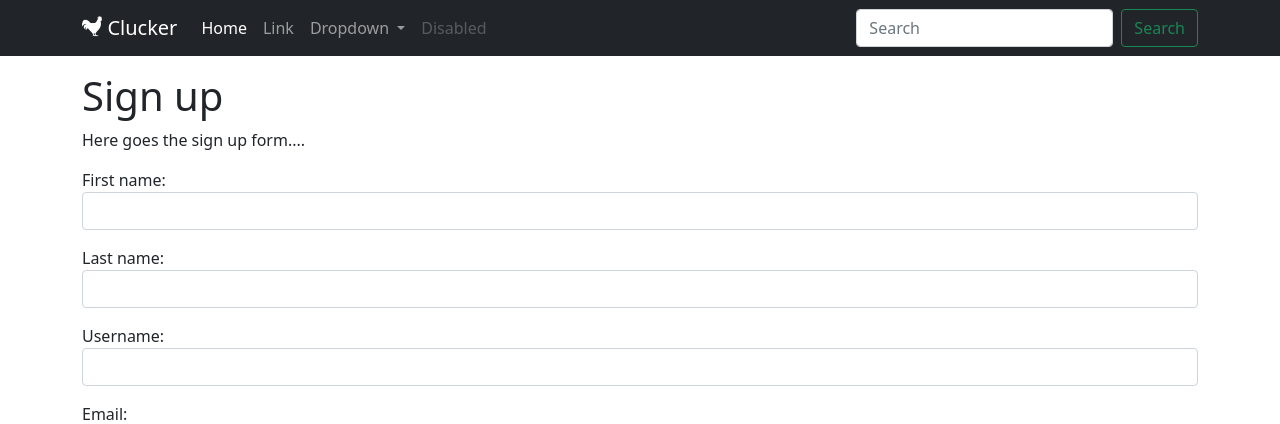
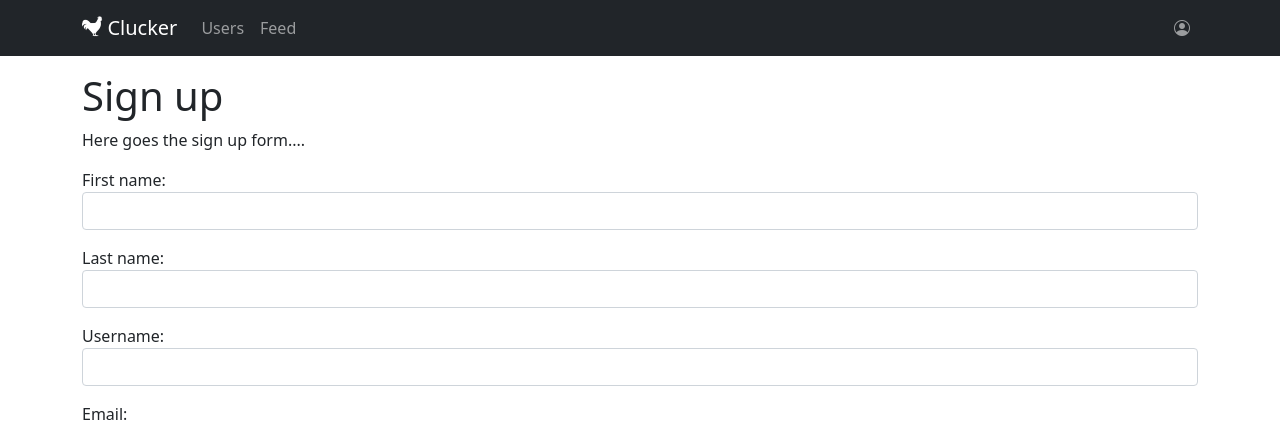
Before and after one commit to firebl0nde/clucker, a Django app: page /sign_up/ in a window 1280 px wide. Shown: the top 424 px of the page. Run offline with Django 3.2, Linux system fonts and the light colour scheme; some libraries are stand-ins or nearby versions; some web fonts are replaced.

Commit message:
Restyle navbar

```diff
--- a/microblogs/templates/base.html
+++ b/microblogs/templates/base.html
@@ -11,6 +11,7 @@
 
     <link href="{% static 'custom.css'%}" rel = "stylesheet">
     <link href="{% static 'chicken_font.css'%}" rel = "stylesheet">
+    <link rel="stylesheet" href="https://cdn.jsdelivr.net/npm/bootstrap-icons@1.7.1/font/bootstrap-icons.css">
       <title>Clucker</title>
   </head>
   <body>
--- a/microblogs/templates/home.html
+++ b/microblogs/templates/home.html
@@ -15,7 +15,6 @@
                     Log In
                   </a>
               </p>
-              <p><a href='{% url 'user_list' %}'>Show all users</a></p>
             </div>
           </div>
         </div>
--- a/microblogs/templates/partials/navbar.html
+++ b/microblogs/templates/partials/navbar.html
@@ -9,30 +9,25 @@
     <div class="collapse navbar-collapse" id="navbarSupportedContent">
       <ul class="navbar-nav me-auto mb-2 mb-lg-0">
         <li class="nav-item">
-          <a class="nav-link active" aria-current="page" href="#">Home</a>
+          <a class="nav-link" href="{% url 'user_list' %}">Users</a>
         </li>
         <li class="nav-item">
-          <a class="nav-link" href="#">Link</a>
+          <a class="nav-link" href="{%url 'feed' %}">Feed</a>
         </li>
+        </ul>
+      <ul class="navbar-nav ms-auto mb-2 mb-lg-0">
         <li class="nav-item dropdown">
-          <a class="nav-link dropdown-toggle" href="#" id="navbarDropdown" role="button" data-bs-toggle="dropdown" aria-expanded="false">
-            Dropdown
+          <a class="nav-link" href="#" id="user-account-dropdown" role="button" data-bs-toggle="dropdown" aria-expanded="false">
+            <span class ="bi-person-circle"></span>
           </a>
-          <ul class="dropdown-menu" aria-labelledby="navbarDropdown">
-            <li><a class="dropdown-item" href="#">Action</a></li>
-            <li><a class="dropdown-item" href="#">Another action</a></li>
+          <ul class="dropdown-menu dropdown-menu-end" aria-labelledby="user-account-dropdown">
+            <li><a class="dropdown-item" href="#">Change Profile</a></li>
+            <li><a class="dropdown-item" href="#">Change password</a></li>
             <li><hr class="dropdown-divider"></li>
-            <li><a class="dropdown-item" href="#">Something else here</a></li>
+            <li><a class="dropdown-item" href="url 'log_out'">Log out</a></li>
           </ul>
         </li>
-        <li class="nav-item">
-          <a class="nav-link disabled">Disabled</a>
-        </li>
       </ul>
-      <form class="d-flex">
-        <input class="form-control me-2" type="search" placeholder="Search" aria-label="Search">
-        <button class="btn btn-outline-success" type="submit">Search</button>
-      </form>
     </div>
   </div>
 </nav>
```
